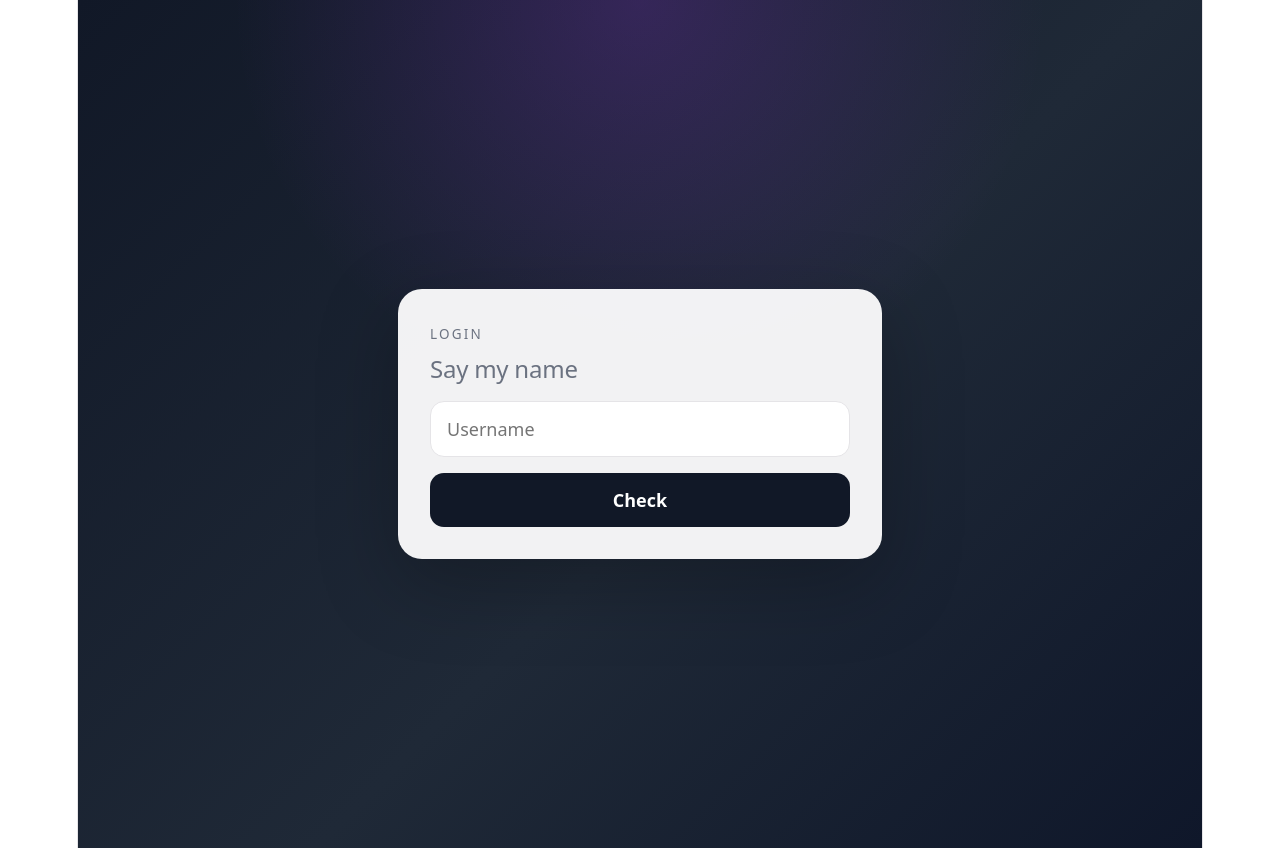
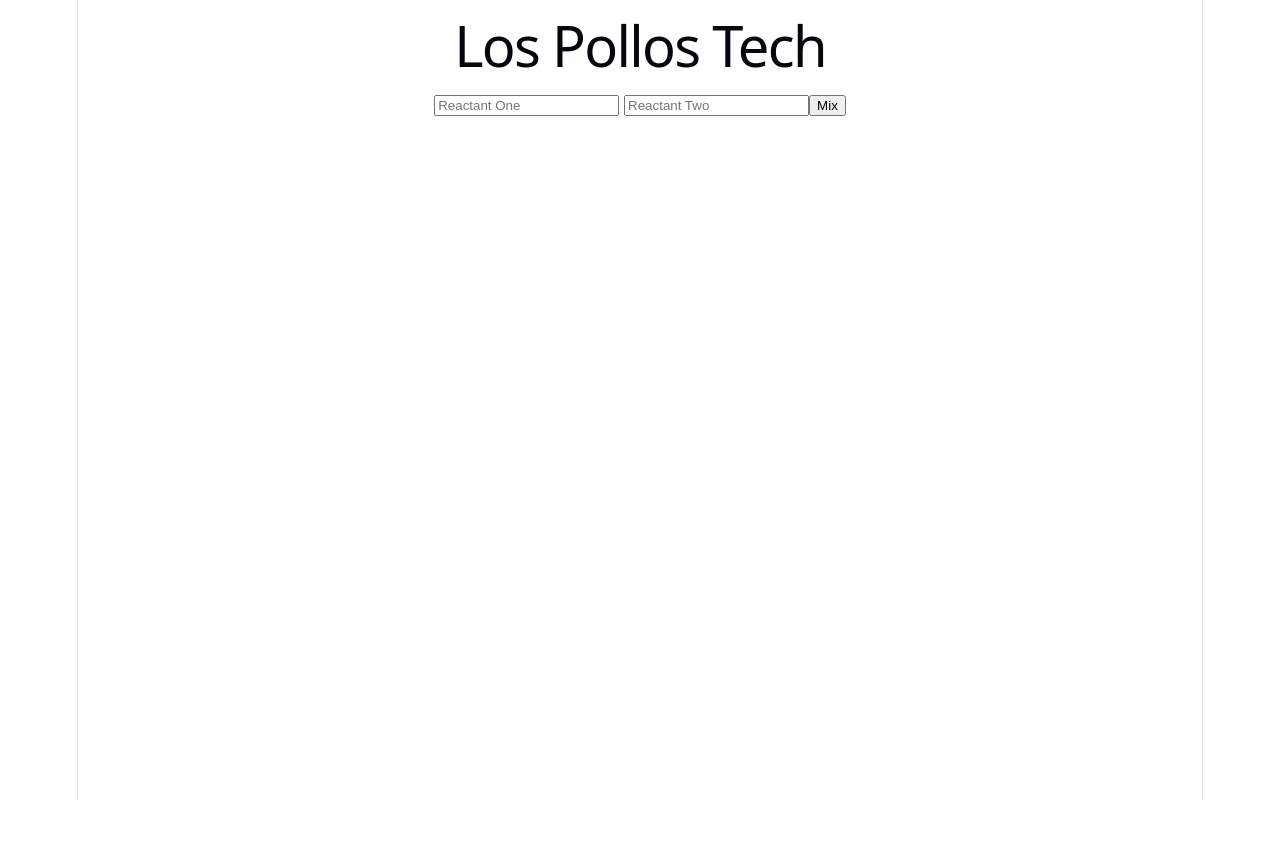
Before and after one commit to Roobika-M/Los-Pollos-Tech, a React app in the folder frontend/: page / in a window 1280 px wide. After the commit the page ends 800 px from the top, so only its background shows below. Built offline with nearby package versions, Linux system fonts and the light colour scheme; the HTML template or start-up script is replaced by a standard one.

Commit message:
connection done

```diff
--- a/frontend/package.json
+++ b/frontend/package.json
@@ -10,6 +10,7 @@
     "preview": "vite preview"
   },
   "dependencies": {
+    "axios": "^1.18.1",
     "react": "^19.2.7",
     "react-dom": "^19.2.7"
   },
--- a/frontend/src/App.jsx
+++ b/frontend/src/App.jsx
@@ -1,11 +1,42 @@
-import Login from "./Login";
+import {useState} from "react";
+import axios from "axios";
 
 function App() {
+  const [reactantOne, setReactantOne] = useState("");
+  const [reactantTwo, setReactantTwo] = useState("");
+  const [reactions, setReactions] = useState([]);
+  const [message, setMessage] = useState("");
+  const handleMix = async () => {
+    try{
+      const response = await axios.get(`http://localhost:8080/los/mix?reactantOne=${reactantOne}&reactantTwo=${reactantTwo}`);
+      setMessage("");     {/*clears error message*/}
+      setReactions(response.data);
+    }
+    catch (error) {
+      if(error.response?.status === 404)
+        setMessage("no reaction found :)");
+      else
+        setMessage("something went wrong");
+    }
+  }
+
   return (
-    <>
-    <Login />
-
-    </>
+    <div>
+      <h1>Los Pollos Tech</h1>
+        <input type = "text" placeholder="Reactant One" value = {reactantOne} onChange={(event) => setReactantOne(event.target.value)}/>   {/*event.target.value contains the updated value and sends*/}
+        <input type = "text" placeholder="Reactant Two" value = {reactantTwo} onChange={(event) => setReactantTwo(event.target.value)}/>
+        <button onClick={handleMix}>Mix</button>
+        <p>{message}</p>
+        {reactions.map((reaction) => (
+        <div key = {reaction.id}>
+          <h3>{reaction.product}</h3>
+          <p><strong>Reaction Type:</strong> {reaction.reactionType}</p>
+          <p><strong>Conditions:</strong> {reaction.conditions}</p>
+          <p><strong>Description:</strong> {reaction.description}</p>
+        </div>
+      )
+    )}
+    </div>
   );
 }
 
```
Also changed, not shown: 1 other file (tests, documents, lock files or other folders).
